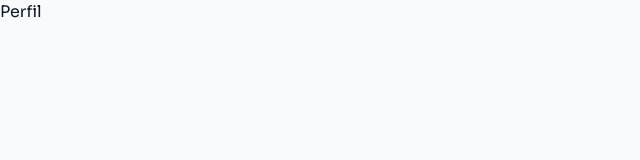
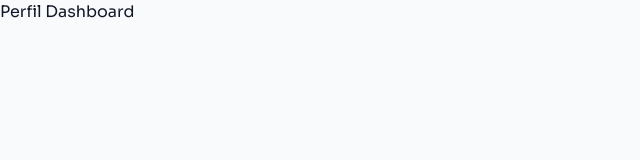
Before and after one commit to CraterMaik/test-portal, a Next.js app: page /me in a window 1280 px wide. Shown: the top 160 px of the page, without its empty margins (0-640 px from the left). Built offline with nearby package versions, Linux system fonts and the light colour scheme.

Commit message:
Update index Auth Discord router push and  page me Test

```diff
--- a/pages/auth/discord/index.tsx
+++ b/pages/auth/discord/index.tsx
@@ -13,7 +13,7 @@ const Login = () => {
 
       if(res.statusText === 'OK') {
         AuthService.handleLoginSuccess(res.data, true)
-        router.push('/me')
+        router.push('/')
 
       } else {
         if (res.statusText === 'error') {
--- a/pages/me/index.tsx
+++ b/pages/me/index.tsx
@@ -1,3 +1,3 @@
 export default function Me() {
-  return <h1>Perfil</h1>
+  return <h1>Perfil Dashboard</h1>
 }
```
